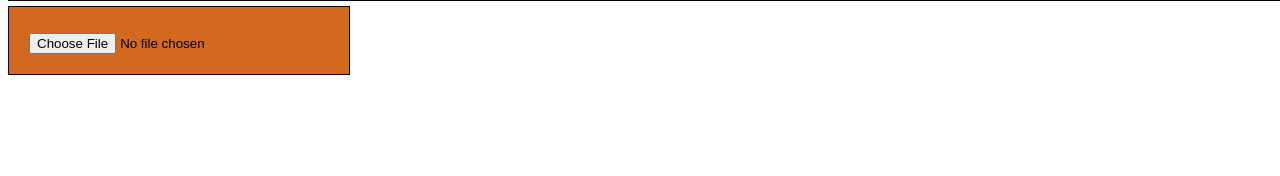
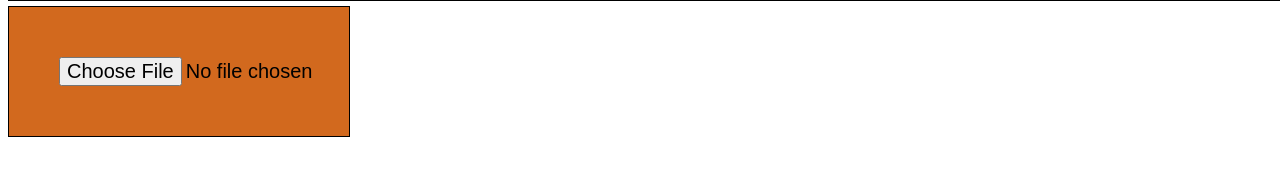
Before and after one commit to Marquesaura/Arquivo_fotos, a plain HTML site: page index.html in a window 1280 px wide. In both pictures the pointer is over the element 179 px from the left and 236 px from the top of the page. Shown: the part 196-372 px from the top of the page. Drawn offline with Linux system fonts and the light colour scheme.

Commit message:
Update style.css

```diff
--- a/style.css
+++ b/style.css
@@ -18,9 +18,14 @@
     font-family: 'Segoe UI', Tahoma, Geneva, Verdana, sans-serif;
     width: 300px;
     padding: 20px;
-    align-items: center;
+    text-align: center;
     display: block;
 	margin: 0 0 5px;
 	font-size: 20px;
     border: 1px solid #000000;
 }
+.upload :hover {
+	font-size: 20px;
+    padding: 30px;
+    width: 290px;
+}
```
